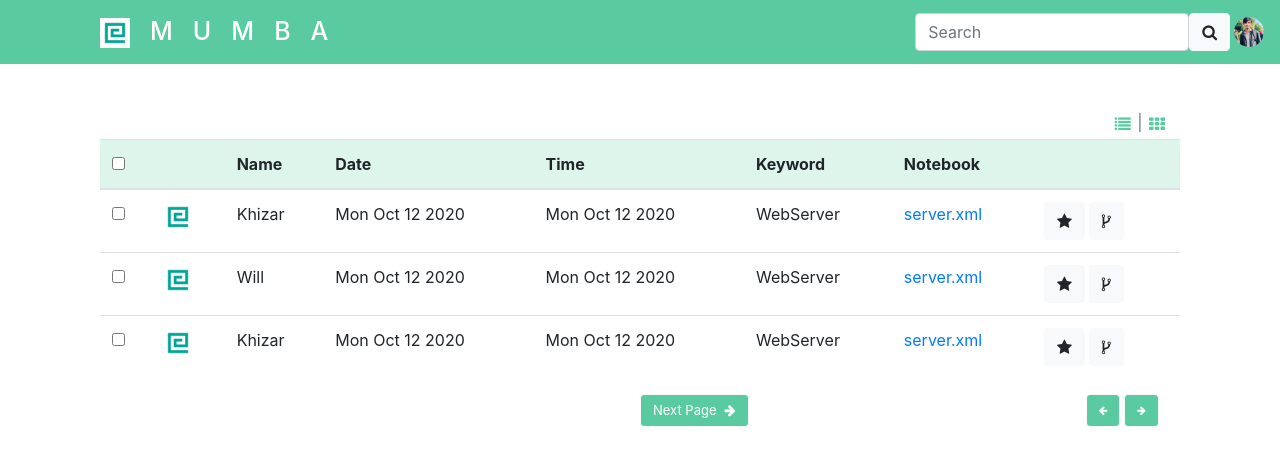
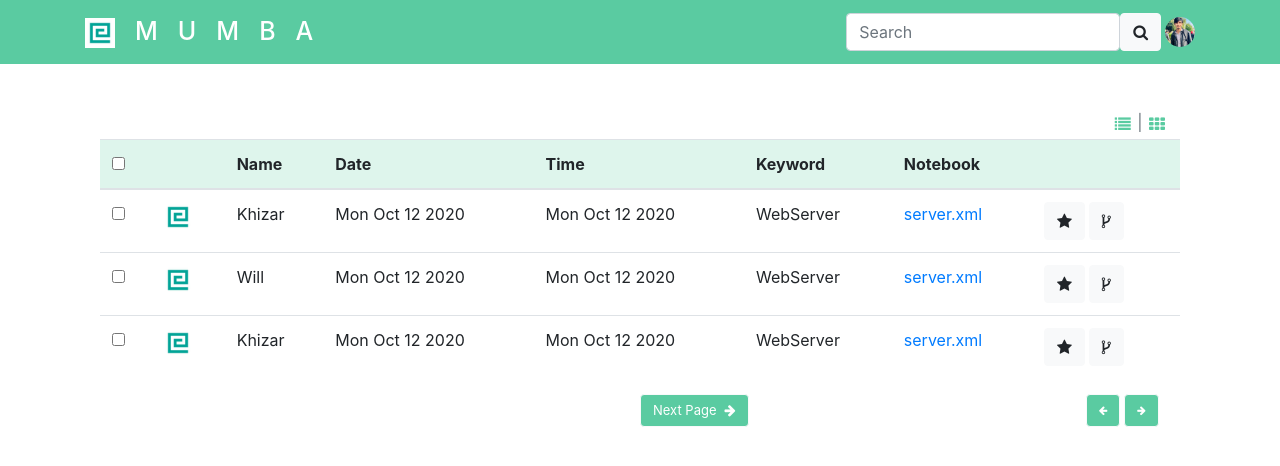
Before and after one commit to Khizarkhan07/gist-notes, a React (Create React App) app: page / in a window 1280 px wide. Shown: the top 466 px of the page. Built offline with nearby package versions, Linux system fonts and the light colour scheme.

Commit message:
added dropdown

```diff
--- a/src/pages/navbar/Navbar.js
+++ b/src/pages/navbar/Navbar.js
@@ -10,7 +10,7 @@ import {Link} from "react-router-dom";
 import styled from "styled-components";
 
 const StyledDiv = styled.div`
-    margin-left: 30%;
+
     font-size: 25px;
     font-weight: 500;
     display: grid;
@@ -35,6 +35,7 @@ export const Navbar = () => {
 
 
         <nav className="navbar justify-content-between" style= {{'background': '#5acba1'}}>
+            <div className={"container"}>
                 <div className="navbar-brand">
 
                     <StyledDiv>
@@ -68,16 +69,30 @@ export const Navbar = () => {
 
                     {
                         state.name && (
-
-                        <Link to={`/user/${state.id}`}>
+                            <div className="dropdown">
+                                <Link
+                                    id="dropdownMenuButton" data-toggle="dropdown" aria-haspopup="true"
+                                    aria-expanded="false" to={`/user/${state.id}`}>
                                     <ProfileLogo src={profile}  />
                                 </Link>
+
+                                <div className="dropdown-menu dropdown-menu-right mt-2" aria-labelledby="dropdownMenuButton">
+                                    <a className="dropdown-item" href="/user/1">Profile</a>
+                                </div>
+
+
+
+                            </div>
+
+
 
 
                         )
                     }
 
                 </form>
+            </div>
+
 
 
 
--- a/src/utils/gistUtils.js
+++ b/src/utils/gistUtils.js
@@ -3,6 +3,4 @@ export const searchGists = (gists, search) => {
     const result= gists.filter(gist => gist.name === search.search);
     return result;
 
-
-
 }
```
Lines whose indentation alone changed are shown as unchanged.
